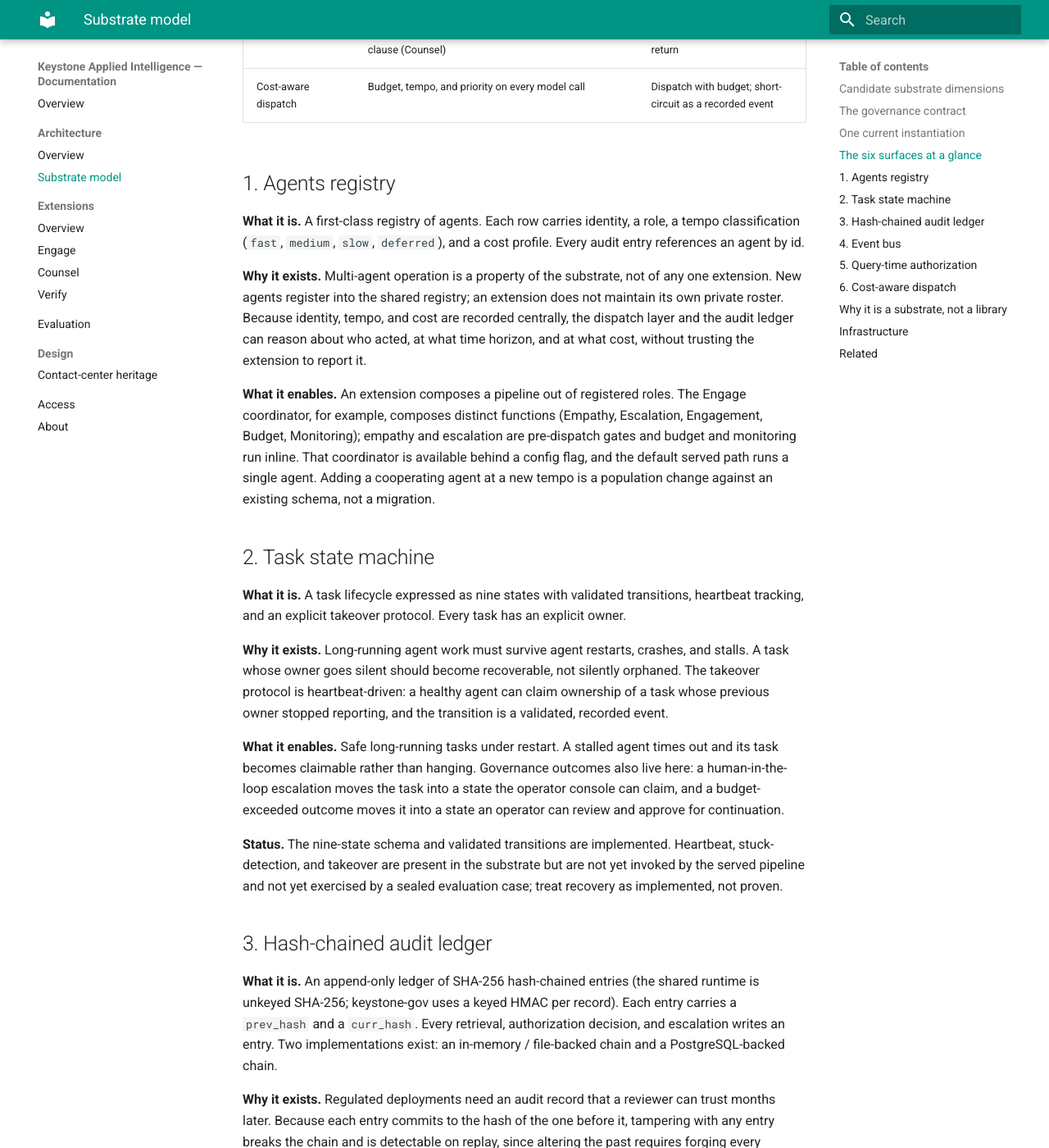
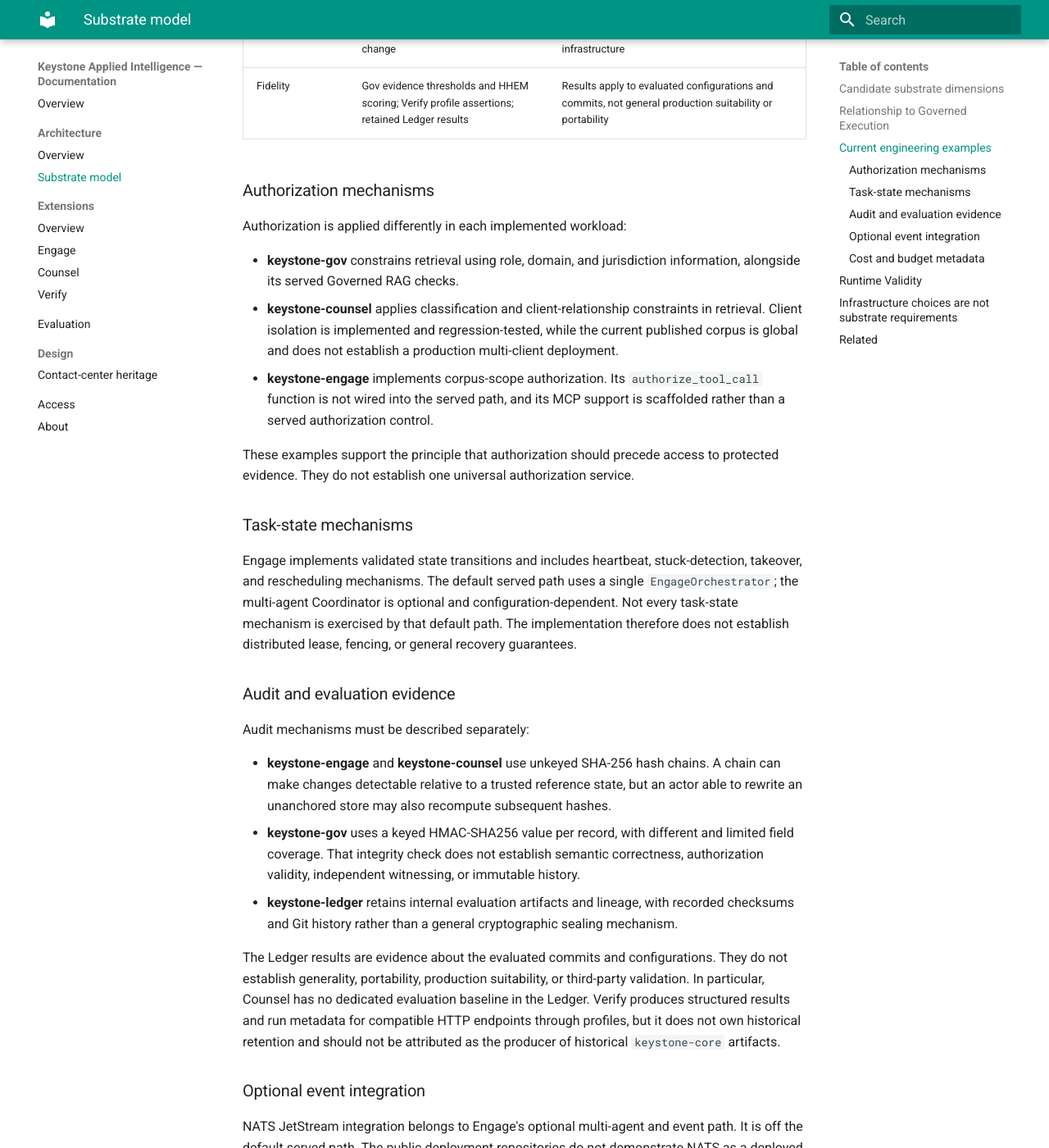
Before and after one commit to getkeystone/keystone-platform-docs, an MkDocs documentation site: the page built from docs/architecture/substrate.md, in a window 1280 px wide and 1400 px high, scrolled down 1878 px. Shown: the whole window at 82% size. Built offline with MkDocs 1.6.1 and Material for MkDocs 9.7.7, drawn with Linux system fonts in a browser that asks for light colours; some of the changed text lies outside the part shown.

Commit message:
docs: bound substrate model to research and implementation evidence

````diff
--- a/docs/architecture/substrate.md
+++ b/docs/architecture/substrate.md
@@ -1,259 +1,165 @@
 # The substrate model
 
-This page describes the **research abstraction**, not the concrete platform
-services. The runtime substrate is a conceptual, durable semantic layer: the
-governance-relevant facts about a unit of work that should stay meaningful even
-as models, frameworks, and providers change beneath them. The implemented
-services on the [architecture overview](index.md) and the
-[shared-substrate mechanisms](../index.md#shared-substrate-mechanisms) provide
-current engineering examples of this abstraction. They are not a single
-composed runtime and do not define the abstraction itself.
+This page describes a **research abstraction**, not a concrete platform service
+or a single shared runtime. The substrate is a candidate semantic representation
+of governance-relevant runtime state about a unit of work that should remain
+meaningful even when models, frameworks, and providers change. Current Keystone
+mechanisms are engineering examples that inform this abstraction. They do not
+form one composed runtime and do not define the abstraction itself.
 
 ## Candidate substrate dimensions
 
-The working research architecture proposes six candidate dimensions of governed
-execution. They are a candidate representation of governance-relevant runtime
-state, not an established or universal set, and not a claim of completeness:
+The working research architecture proposes six candidate dimensions. They are
+research hypotheses, not an established or complete ontology:
 
 - **Identity**: who or what is acting, and under whose authority.
 - **Task state**: where the unit of work is in its lifecycle.
 - **Tempo**: the time horizon the work is expected to run under.
 - **Cost**: what the work may consume, and what it consumed.
-- **Currency**: whether the justification for an action still holds at the
-  moment of consequence.
+- **Currency**: whether the original justification still legitimately authorizes
+  the intended consequence at the point of execution.
 - **Fidelity**: the bar the result must clear for its context, and the evidence
   that it did.
 
-The substrate's job is to expose and preserve these governance-relevant facts so
-a decision can be made about them and later reconstructed.
+The research question is whether these facts can support decisions that remain
+meaningful across changes in execution technology. Their completeness and
+portability have not been demonstrated.
 
-## The governance contract
+## Relationship to Governed Execution
 
-The **governance contract** is the layer that decides what to do with those
-facts. For a given action it determines:
+The dimensions above describe candidate governance-relevant state. They are not
+the planes of the controlling *Governed Execution as a Runtime Contract*
+architecture, which separates:
 
-- which facts matter to the action,
-- which changes to those facts are material,
-- what a material change requires revalidating,
-- what evidence must be recorded, and
-- whether the outcome is **PROCEED**, **HOLD**, **DENY**, or **ESCALATE**.
+- a **control plane** for authority, policy, admissibility, placement, budget,
+  and release;
+- an **execution plane** for models, retrieval, tools, delegation, and
+  workflows;
+- an **evidence plane** for decisions, authorizations, actions, evaluations,
+  failures, and outcomes; and
+- a separate **action boundary** that determines whether output may create an
+  external consequence.
 
-Which runtime changes make a prior decision stale, what should trigger
-revalidation, and whether any material-change taxonomy is complete are open
-research questions. Whether the governance semantics survive replacement of the
-model, framework, or provider is a hypothesis to test, not a demonstrated
-property.
+Orchestration determines how work proceeds. Governance determines whether the
+intended consequence remains justified to proceed.
 
-## One current instantiation
+A governance contract would decide which substrate facts matter to an intended
+consequence, which changes are material, what must be revalidated, what evidence
+must be recorded, and whether the result is **PROCEED**, **HOLD**, **DENY**, or
+**ESCALATE**. The material-change taxonomy and the conditions under which a
+prior justification becomes stale remain research questions.
 
-The sections below document the concrete services that currently instantiate the
-substrate. They are the implemented shared runtime, described here so the mapping
-between the abstraction and the code is visible. They are one instantiation, not
-the definition of the substrate, and the six candidate dimensions above are not
-the same thing as these six services.
+## Current engineering examples
 
-Each surface is described three ways: what it is, why it exists, and what
-extension behavior it enables.
+The public Keystone repositories contain separate mechanisms relevant to the
+abstraction. This section maps those mechanisms without claiming common runtime
+ownership, universal coverage, or deployment as a shared stack.
 
-## The six surfaces at a glance
+| Research concern | Current engineering example | Boundary |
+|---|---|---|
+| Identity and authorization | Retrieval constraints in Gov, Counsel, and Engage | The mechanisms differ by workload; there is no demonstrated central agent registry shared by every repository |
+| Task state and tempo | Engage state transitions, heartbeat, stuck detection, takeover, and rescheduling | Some mechanisms are not exercised by the default served path; distributed lease or fencing guarantees are not established |
+| Cost and budget | Engage dispatch and audit schemas carry budget, tempo, cost, model, and token fields | Real cost-based selection and complete budget enforcement are not demonstrated end to end |
+| Evidence | Workload-specific audit records and retained evaluation artifacts | Audit implementations and coverage differ; internal evaluation is not independent validation |
+| Currency | Runtime Validity revalidates a controlled process-local authority change | This is a bounded research implementation, not external revocation or production authorization infrastructure |
+| Fidelity | Gov evidence thresholds and HHEM scoring; Verify profile assertions; retained Ledger results | Results apply to evaluated configurations and commits, not general production suitability or portability |
 
-| Surface | Responsibility | Primary contract |
-|---|---|---|
-| Agents registry | Identity, role, tempo, and cost profile for every agent | Register and resolve agents by id |
-| Task state machine | Ownership, lifecycle, and recovery of long-running work | Validated transitions, heartbeat, takeover |
-| Hash-chained audit ledger | Append-only, SHA-256 hash-chained record of every governed action | Append entry, verify chain on replay |
-| Event bus | Fan-out of task lifecycle events to observers | Publish and subscribe, off the request path |
-| Query-time authorization | Access control before retrieval: corpus-scope ACL (Engage), classification and client-isolation WHERE clause (Counsel) | Authorize before retrieval; unauthorized rows never return |
-| Cost-aware dispatch | Budget, tempo, and priority on every model call | Dispatch with budget; short-circuit as a recorded event |
+### Authorization mechanisms
 
-## 1. Agents registry
+Authorization is applied differently in each implemented workload:
 
-**What it is.** A first-class registry of agents. Each row carries identity, a
-role, a tempo classification (`fast`, `medium`, `slow`, `deferred`), and a cost
-profile. Every audit entry references an agent by id.
+- **keystone-gov** constrains retrieval using role, domain, and jurisdiction
+  information, alongside its served Governed RAG checks.
+- **keystone-counsel** applies classification and client-relationship constraints
+  in retrieval. Client isolation is implemented and regression-tested, while
+  the current published corpus is global and does not establish a production
+  multi-client deployment.
+- **keystone-engage** implements corpus-scope authorization. Its
+  `authorize_tool_call` function is not wired into the served path, and its MCP
+  support is scaffolded rather than a served authorization control.
 
-**Why it exists.** Multi-agent operation is a property of the substrate, not of
-any one extension. New agents register into the shared registry; an extension
-does not maintain its own private roster. Because identity, tempo, and cost are
-recorded centrally, the dispatch layer and the audit ledger can reason about
-who acted, at what time horizon, and at what cost, without trusting the
-extension to report it.
+These examples support the principle that authorization should precede access to
+protected evidence. They do not establish one universal authorization service.
 
-**What it enables.** An extension composes a pipeline out of registered roles.
-The Engage coordinator, for example, composes distinct functions (Empathy,
-Escalation, Engagement, Budget, Monitoring); empathy and escalation are
-pre-dispatch gates and budget and monitoring run inline. That coordinator is
-available behind a config flag, and the default served path runs a single agent.
-Adding a cooperating agent at a new tempo is a population change against an
-existing schema, not a migration.
+### Task-state mechanisms
 
-## 2. Task state machine
+Engage implements validated state transitions and includes heartbeat,
+stuck-detection, takeover, and rescheduling mechanisms. The default served path
+uses a single `EngageOrchestrator`; the multi-agent Coordinator is optional and
+configuration-dependent. Not every task-state mechanism is exercised by that
+default path. The implementation therefore does not establish distributed
+lease, fencing, or general recovery guarantees.
 
-**What it is.** A task lifecycle expressed as nine states with validated
-transitions, heartbeat tracking, and an explicit takeover protocol. Every task
-has an explicit owner.
+### Audit and evaluation evidence
 
-**Why it exists.** Long-running agent work must survive agent restarts, crashes,
-and stalls. A task whose owner goes silent should become recoverable, not
-silently orphaned. The takeover protocol is heartbeat-driven: a healthy agent
-can claim ownership of a task whose previous owner stopped reporting, and the
-transition is a validated, recorded event.
+Audit mechanisms must be described separately:
 
-**What it enables.** Safe long-running tasks under restart. A stalled agent
-times out and its task becomes claimable rather than hanging. Governance
-outcomes also live here: a human-in-the-loop escalation moves the task into a
-state the operator console can claim, and a budget-exceeded outcome moves it
-into a state an operator can review and approve for continuation.
+- **keystone-engage** and **keystone-counsel** use unkeyed SHA-256 hash chains.
+  A chain can make changes detectable relative to a trusted reference state,
+  but an actor able to rewrite an unanchored store may also recompute subsequent
+  hashes.
+- **keystone-gov** uses a keyed HMAC-SHA256 value per record, with different and
+  limited field coverage. That integrity check does not establish semantic
+  correctness, authorization validity, independent witnessing, or immutable
+  history.
+- **keystone-ledger** retains internal evaluation artifacts and lineage, with
+  recorded checksums and Git history rather than a general cryptographic
+  sealing mechanism.
 
-**Status.** The nine-state schema and validated transitions are implemented.
-Heartbeat, stuck-detection, and takeover are present in the substrate but are
-not yet invoked by the served pipeline and not yet exercised by a sealed
-evaluation case; treat recovery as implemented, not proven.
+The Ledger results are evidence about the evaluated commits and configurations.
+They do not establish generality, portability, production suitability, or
+third-party validation. In particular, Counsel has no dedicated evaluation
+baseline in the Ledger. Verify produces structured results and run metadata for
+compatible HTTP endpoints through profiles, but it does not own historical
+retention and should not be attributed as the producer of historical
+`keystone-core` artifacts.
 
-## 3. Hash-chained audit ledger
+### Optional event integration
 
-**What it is.** An append-only ledger of SHA-256 hash-chained entries (the shared
-runtime is unkeyed SHA-256; keystone-gov uses a keyed HMAC per record). Each
-entry carries a `prev_hash` and a `curr_hash`. Every retrieval, authorization
-decision, and escalation writes an entry. Two implementations exist: an
-in-memory / file-backed chain and a PostgreSQL-backed chain.
+NATS JetStream integration belongs to Engage's optional multi-agent and event
+path. It is off the default served path. The public deployment repositories do
+not demonstrate NATS as a deployed service shared across Keystone workloads, so
+it is not evidence of a common platform event bus.
 
-**Why it exists.** Regulated deployments need an audit record that a reviewer
-can trust months later. Because each entry commits to the hash of the one
-before it, tampering with any entry breaks the chain and is detectable on
-replay, since altering the past requires forging every subsequent hash. The audit
-trail is therefore evidence, not just logging.
+### Cost and budget metadata
 
-**What it enables.** End-to-end replay of a governed session. A fail-closed
-refusal in the Counsel retrieval path is recorded as a first-class entry with
-zero content leaked, so a reviewer can confirm that an unauthorized request was
-denied and that nothing reached application code. The same discipline is what
-lets a sealed evaluation demonstrate structural controls. For example, the
-published `keystone-core/retrieval-v1` baseline records all eight adversarial
-ACL probes blocked. An illustrative entry, with placeholders for runtime
-values, looks like:
+Engage schemas expose budget, tempo, priority, model, token, and cost fields.
+Those interfaces make cost and budget available for future governance controls,
+but real cost-based model selection and complete budget enforcement are not
+demonstrated end to end. `LocalDispatcher` currently records effectively zero
+cost, so the fields should not be read as evidence that active cost governance
+is operating across the platform.
 
-```
-entry:
-  agent:            <agent-id>
-  action:           retrieval
-  authz:            allow
-  chunks_leaked:    0
-  input_tokens:     <n>
-  output_tokens:    <n>
-  model:            <model>
-  cost_cents:       <cost>
-  session_cost:     <rolling-cost>
-  prev_hash:        <hash>
-  curr_hash:        <hash>
-```
+## Runtime Validity
 
-## 4. Event bus
+Runtime Validity is the bounded Track A reference implementation within the
+Governed Execution research program. Its current demo performs a controlled,
+process-local authority change and retains transition evidence. Under full
+revalidation, the implemented result can change from **PROCEED/MATCH** to
+**HOLD/MISMATCH**; with `revalidation_mode="none"`, the state is
+**NOT_EVALUATED**, not justified.
 
-**What it is.** An asynchronous event bus that carries task lifecycle events
-(`created`, `claimed`, `heartbeat`, `completed`, `failed`) and fans them out to
-observers. The current implementation is built on NATS JetStream. This is the
-observability path, not the request path; the request path is direct dispatch
-through the coordinator.
+This result is useful evidence for a narrow research mechanism. It does not
+demonstrate the complete substrate, authentic external revocation, production
+authentication or authorization, durable persistence, independent witness
+evidence, structural evidence binding, cryptographic evidence integrity, or
+real external-consequence enforcement. **HOLD** is an implementation design
+choice, not a universal conclusion of the research architecture.
 
-**Why it exists.** Observers need to know that work is happening without sitting
-on the synchronous request path. The request path is direct and returns a
-value; the event bus is fan-out and returns nothing. An audit entry is written
-on the request path; an event on the bus signals that the entry now exists.
-Separating the two keeps the request path fast and lets observers subscribe
-freely.
+## Infrastructure choices are not substrate requirements
 
-**What it enables.** Live observability. The operator console stays current by
-subscribing to lifecycle events rather than polling. A Monitoring function can
-emit signals to the bus and to the tracing pipeline without participating in
-the request path. New observers, additional consoles, external monitors,
-future replicas, attach by subscribing, with no change to the extensions
-producing the events.
-
-**Status.** The event bus is implemented on NATS JetStream and is off by
-default in the served configuration; it is not yet exercised by a sealed
-evaluation case.
-
-## 5. Query-time authorization
-
-**What it is.** Access control enforced before retrieval. Engage uses a
-corpus-scope ACL (role to allowed corpora, fail-closed). Counsel and the
-keystone-gov reference enforce a classification and client-isolation `WHERE`
-clause inside the retrieval query, so unauthorized rows never return.
-
-**Why it exists.** Authorization has to be structural, not a model behavior.
-Putting the check in the query (or as a fail-closed pre-dispatch gate) means a
-bug in an orchestrator or a prompt injection cannot leak content the caller was
-not permitted to see, because the content was never retrieved.
-
-**Status.** Corpus-scope authorization (Engage) and the classification and
-client-isolation WHERE clause (Counsel, gov) are implemented and served. A Model
-Context Protocol server entry point is scaffolded but not wired to the served
-path; do not rely on it as a control. See the claims matrix.
-
-## 6. Cost-aware dispatch
-
-**What it is.** Every dispatch call carries a budget, a tempo target, and a
-priority. Every audit entry records input tokens, output tokens, the model
-used, cost in cents, and session-rolling cost.
-
-**Why it exists.** Cost is a first-class operational signal, not an
-afterthought discovered on an invoice. Because budget travels with the dispatch
-call and rolling cost is recorded on every entry, dispatch can short-circuit
-when a session's budget is exhausted, and the short-circuit is a recorded
-event, not a silent failure. Tempo travels the same way, so the dispatch layer
-can honor a call's time horizon rather than treating every model call
-identically.
-
-**What it enables.** Budget enforcement as a defined control. A Budget function
-checks session-rolling cost and halts the pipeline when it is crossed, moving
-the task into a state an operator can review. Tempo targets let `fast` per-turn
-work and `deferred` batch signaling coexist under one dispatch contract. And
-because cost is recorded alongside every action, evaluation can report cost next
-to accuracy rather than treating them as separate concerns.
-
-**Status.** The cost and budget fields are present on every dispatch and audit
-entry, but per-call cost is not yet populated end-to-end (local-inference cost
-is recorded as zero today), so budget short-circuit and cost-vs-accuracy
-reporting are not yet exercised by a sealed case.
-
-## Why it is a substrate, not a library
-
-The agents registry, task state machine, tempo dimension, and cost fields exist
-before they are fully populated. The schema is designed for multiple
-cooperating agents at different tempos on day one, even when the default served
-path runs a single agent and the multi-agent coordinator (a small number of
-specialist functions) sits behind a config flag.
-Adding cooperating agents is a population change, not a schema migration.
-
-A library would hand each extension a set of helpers and let each extension
-decide how to hold identity, lifecycle, audit, and cost. The substrate does the
-opposite: it owns those surfaces, and the extensions consume the contracts. That
-is why swapping an inference backend or data plane is intended to be a change at
-the runtime layer behind a stable extension-facing contract rather than a change
-to every extension. How completely the governance semantics survive such a swap
-is a research question, not a demonstrated portability property. Governance and
-cost are uniform across every extension rather than reimplemented per extension.
-
-## Infrastructure
-
-The substrate runs on local-first infrastructure:
-
-- **PostgreSQL 16 with pgvector**: corpus, embeddings, task state, and the
-  PostgreSQL-backed audit chain.
-- **Local LLM serving (Ollama / vLLM)**: inference on hardware the operator
-  controls; no dependency on a hosted model provider for core operation.
-- **NATS JetStream**: the event bus for task lifecycle fan-out.
-- **OpenTelemetry with a self-hosted trace backend**: traces and per-agent
-  latency, kept in-house.
-
-Internal node identifiers, network topology, and addresses are not published.
+PostgreSQL with pgvector, local model serving, NATS JetStream, and
+OpenTelemetry appear in particular Keystone implementations. They are
+engineering choices, not requirements of the substrate abstraction. Their
+presence in one repository does not show that every workload uses the same
+stack or that governance semantics will survive replacement of those
+technologies. That portability is a hypothesis to evaluate.
 
 ## Related
 
-- [System architecture →](index.md)
-- [Extensions: keystone-engage →](../extensions/engage.md)
-- [Extensions: keystone-counsel →](../extensions/counsel.md)
-- [Evaluation methodology →](../evaluation/index.md)
-- [Design heritage →](../design/heritage.md)
-- [What is public vs private →](../access.md)
+- [System architecture](index.md)
+- [Extensions: keystone-engage](../extensions/engage.md)
+- [Extensions: keystone-counsel](../extensions/counsel.md)
+- [Evaluation methodology](../evaluation/index.md)
+- [Design heritage](../design/heritage.md)
+- [What is public vs private](../access.md)
````
